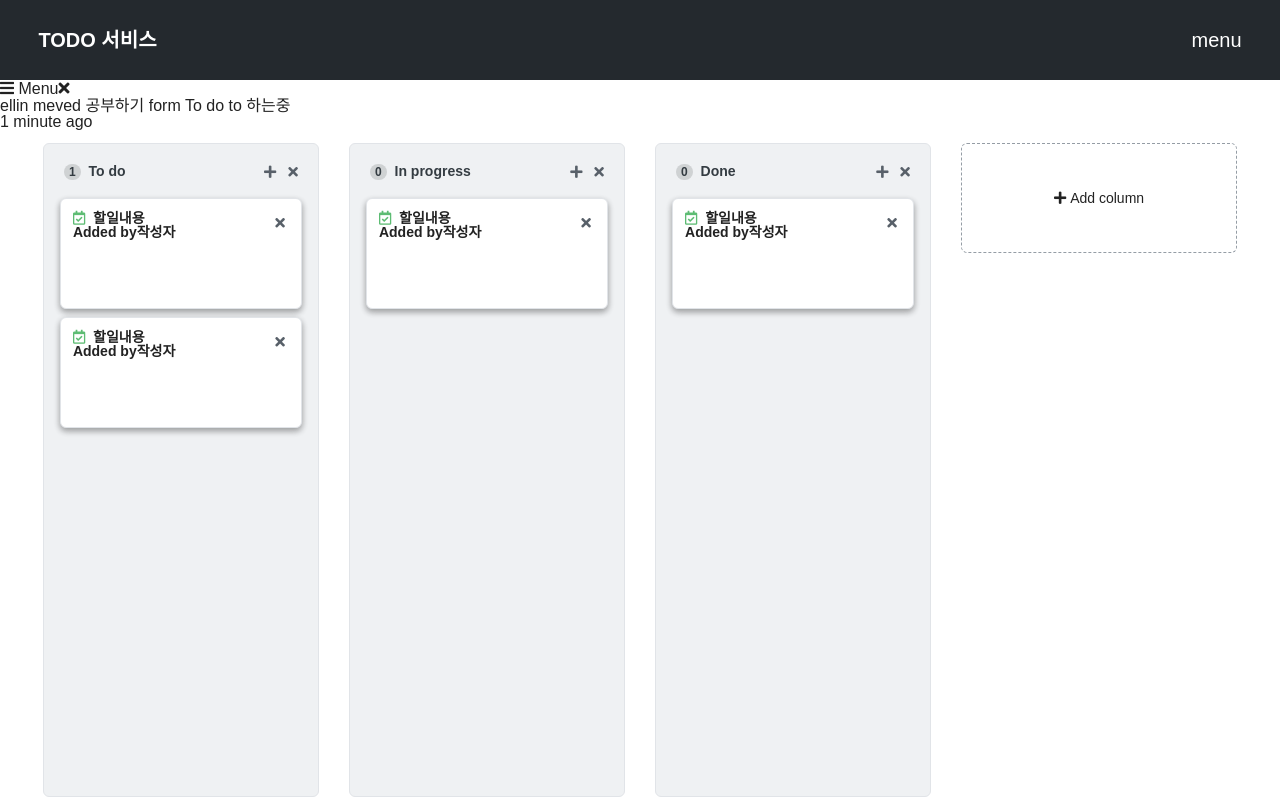
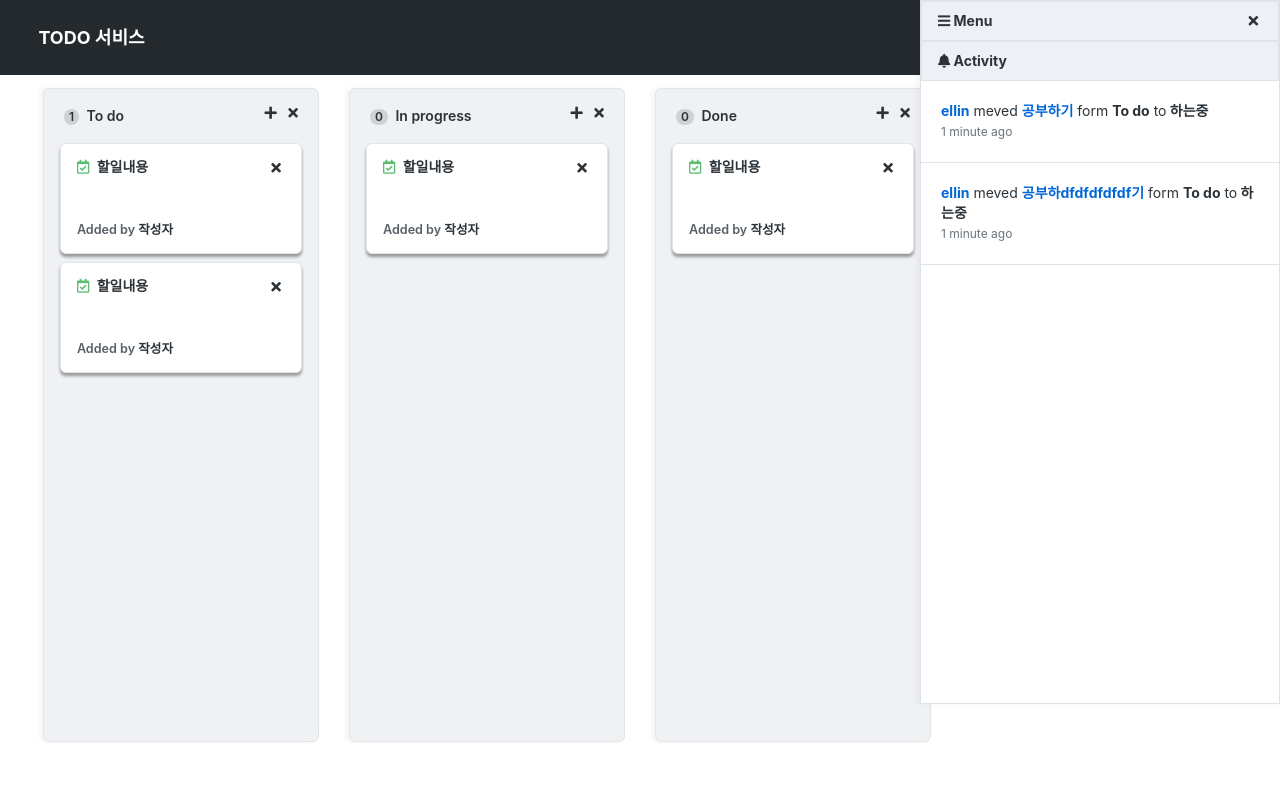
Before and after one commit to codesquad-member-2020/todo-12, a plain HTML site: page FE/index.html in a window 1280 px wide. Both pictures are taken after a click on the button "menu". Drawn offline with Linux system fonts and the light colour scheme.

Commit message:
[feat] menu animation 추가

```diff
--- a/FE/css/menu.css
+++ b/FE/css/menu.css
@@ -1,3 +1,56 @@
+.header__menu-btn:hover {
+}
+#activity-menu {
+  position: absolute;
+  top: 0;
+  width: 360px;
+  min-height: 88vh;
+  display: none;
+  /* 스크롤 안생기고 100% 채우는 방법은? */
+
+  animation-name: slidein;
+  animation-duration: 0.2s;
+  background-color: #fff;
+  box-shadow: -3px 0 5px rgba(36, 41, 46, 0.05);
+  border: 1px solid #dee3eb;
+  font-size: 14px;
+}
+
+@keyframes slidein {
+  0% {
+    transform: translateX(400px);
+  }
+  100% {
+    transform: translateX(0);
+  }
+}
+
 #activity-menu .activity-menu__header {
-  display: flex;
+  padding: 8px 16px;
+  height: 40px;
+  border: inherit;
+  justify-content: space-between;
+  align-items: center;
+  background-color: #edf1f5;
+  font-weight: bold;
 }
+
+#activity-menu .activity-menu__activity {
+  padding: 20px;
+  line-height: 20px;
+  border-bottom: 1px solid #dee3eb;
+}
+
+#activity-menu .action__author > strong,
+#activity-menu .action__todo > strong {
+  color: #0366d6;
+}
+
+#activity-menu .activity__action strong {
+  font-weight: bold;
+}
+
+#activity-menu .activity__time {
+  font-size: 12px;
+  color: #6a737d;
+}
--- a/FE/css/reset.css
+++ b/FE/css/reset.css
@@ -85,10 +85,12 @@ video {
   margin: 0;
   padding: 0;
   border: 0;
-  font-size: 100%;
+  font-size: 14px;
+  color: #2c3338;
   font: inherit;
   vertical-align: baseline;
-  font-family: "Abel", sans-serif;
+  font-family: -apple-system, BlinkMacSystemFont, Segoe UI, Helvetica, Arial,
+    sans-serif, Apple Color Emoji, Segoe UI Emoji;
 }
 
 /* make sure to set some focus styles for accessibility */
--- a/FE/css/style.css
+++ b/FE/css/style.css
@@ -1,10 +1,10 @@
 @import "reset.css";
 @import "modal.css";
 @import "menu.css";
-
-* {
-  /* outline: red solid 1px; */
-}
+/*
+ #activity-menu {
+  outline: red solid 1px;
+}  */
 
 .flex {
   display: flex;
@@ -17,14 +17,15 @@
   justify-content: space-between;
   padding: 0 3%;
   width: 100%;
-  height: 80px;
+  height: 75px;
   background-color: #24292e;
   color: #fff;
   font-weight: bold;
-  font-size: 20px;
+  font-size: 18px;
 }
 
-#header .header__menu-btn {
+#header .header__menu-btn,
+h1 {
   color: #fff;
 }
 
@@ -43,6 +44,7 @@
   background-color: #eff1f3;
   font-weight: 600;
   font-size: 14px;
+  box-shadow: -3px 0 5px rgba(36, 41, 46, 0.05);
 }
 
 #todo #todo__add-column {
@@ -55,7 +57,6 @@
 #todo .column__header {
   justify-content: space-between;
   margin-bottom: 14px;
-  color: #343c42;
 }
 
 #todo .column__card-count {
@@ -69,18 +70,33 @@
 
 #todo .column__card {
   justify-content: space-between;
+  flex-direction: column;
   margin-bottom: 8px;
-  padding: 12px;
+  padding: 16px;
   width: 100%;
   height: 111px;
   border-radius: 6px;
   border: 1px solid #e1e4e8;
   background-color: #fff;
   cursor: move;
-  box-shadow: 0 3px 6px rgba(0, 0, 0, 0.16), 0 3px 6px rgba(0, 0, 0, 0.23);
+  box-shadow: 0 3px 3px rgba(0, 0, 0, 0.17), 0 3px 3px rgba(0, 0, 0, 0.23);
 }
+
+#todo .card__left {
+  justify-content: space-between;
+}
+
+#todo .card__content {
+  margin-right: 20px;
+  word-break: break-all;
+}
+
 #todo .column__card:hover {
   box-shadow: 0 10px 20px rgba(0, 0, 0, 0.19), 0 6px 6px rgba(0, 0, 0, 0.23);
+}
+
+.card__header {
+  height: 80%;
 }
 
 #todo .column__card .card__icon {
@@ -88,10 +104,21 @@
   color: #5dbc73;
 }
 
+#todo .card__author {
+  font-size: 90%;
+  color: #586069;
+}
+
 .plus-btn,
 .close-btn {
-  padding: 4px;
+  padding: 0 4px;
   color: #586069;
+}
+
+#todo .plus-btn:hover,
+#todo .close-btn:hover {
+  color: #426fd6;
+  color: #2188ff;
 }
 
 /* 수정하기 */
@@ -101,7 +128,4 @@
   display: none;
 }
 
-.plus-btn:hover,
-.close-btn:hover {
-  color: #426fd6;
-}
+/* 클릭시 border에 두께와 색을 주면 크기가 변하는것 방지하는 방법 */
--- a/FE/index.html
+++ b/FE/index.html
@@ -19,15 +19,21 @@
       </header>
       <div id="activity-menu">
         <h2 class="blind">활동 메뉴</h2>
-        <div class="activity-menu__header">
+        <div class="activity-menu__header flex">
           <div class="activity-menu__column">
             <i class="fas fa-bars"></i>
             <span>Menu</span>
           </div>
           <div class="activity-menuu__column">
-            <button type="button">
+            <button type="button" class="close-btn">
               <i class="fas fa-times"></i>
             </button>
+          </div>
+        </div>
+        <div class="activity-menu__header flex">
+          <div class="activity-menu__bell">
+          <i class="fas fa-bell"></i>
+          <span>Activity</span>
         </div>
         </div>
         <ul class="activity-menu__list">
@@ -38,8 +44,19 @@
               <span class="action__todo"><strong>공부하기</strong></span>
               <span>form <strong>To do</strong> to<strong> 하는중<strong></span>
             </div>
-            <div class="activity__time">
-              <span>1 minute ago</span>
+            <div>
+              <span class="activity__time">1 minute ago</span>
+            </div>
+          </li>
+          <li class="activity-menu__activity">
+            <div class="activity__action">
+              <span class="action__author"><strong>ellin</strong></span>
+              <span>meved</span>
+              <span class="action__todo"><strong>공부하dfdfdfdfdf기</strong></span>
+              <span>form <strong>To do</strong> to<strong> 하는중<strong></span>
+            </div>
+            <div>
+              <span class="activity__time">1 minute ago</span>
             </div>
           </li>
         </ul>
@@ -75,35 +92,35 @@
 
           <ul class="column__cards">
             <li class="column__card flex">
+                <div class="card__left flex">
                    <div class="card__contents">
-                <div class="card__row">
                       <i class="far fa-calendar-check card__icon"></i>
                       <span class="card__content">할일내용</span>
-                </div>
-                <div class="card__row">
-                  <span class="card__author">Added by<strong>작성자</strong></span>
-                </div>
                    </div>
                    <div class="card__btn">
                     <button type="button" class="close-btn">
                       <i class="fas fa-times"></i>
                     </button>
                   </div>
+                </div>
+                <div>
+                  <span class="card__author">Added by<strong> 작성자</strong></span>
+                </div>
             </li>
             <li class="column__card flex">
+                <div class="card__left flex">
                    <div class="card__contents">
-                <div class="card__row">
                       <i class="far fa-calendar-check card__icon"></i>
                       <span class="card__content">할일내용</span>
-                </div>
-                <div class="card__row">
-                  <span class="card__author">Added by<strong>작성자</strong></span>
-                </div>
                    </div>
                    <div class="card__btn">
                     <button type="button" class="close-btn">
                       <i class="fas fa-times"></i>
                     </button>
+                  </div>
+                </div>
+                <div>
+                  <span class="card__author">Added by<strong> 작성자</strong></span>
                 </div>
             </li>
           </ul>
@@ -137,22 +154,21 @@
            </div>
          </div>
           <!-- //add 입력창 -->
-
           <ul class="column__cards">
-            <li class="column__card  flex">
+            <li class="column__card flex">
+                <div class="card__left flex">
                    <div class="card__contents">
-                <div class="card__row">
                       <i class="far fa-calendar-check card__icon"></i>
                       <span class="card__content">할일내용</span>
-                </div>
-                <div class="card__row">
-                <span class="card__author">Added by<strong>작성자</strong></span>
-              </div>
                    </div>
                    <div class="card__btn">
                     <button type="button" class="close-btn">
                       <i class="fas fa-times"></i>
                     </button>
+                  </div>
+                </div>
+                <div>
+                  <span class="card__author">Added by<strong> 작성자</strong></span>
                 </div>
             </li>
           </ul>
@@ -187,20 +203,20 @@
           <!-- //add 입력창 -->
 
           <ul class="column__cards">
-            <li class="column__card  flex">
+            <li class="column__card flex">
+                <div class="card__left flex">
                    <div class="card__contents">
-                <div class="card__row">
                       <i class="far fa-calendar-check card__icon"></i>
                       <span class="card__content">할일내용</span>
-                </div>
-                <div class="card__row">
-                <span class="card__author">Added by<strong>작성자</strong></span>
-              </div>
                    </div>
                    <div class="card__btn">
                     <button type="button" class="close-btn">
                       <i class="fas fa-times"></i>
                     </button>
+                  </div>
+                </div>
+                <div>
+                  <span class="card__author">Added by<strong> 작성자</strong></span>
                 </div>
             </li>
           </ul>
@@ -262,5 +278,13 @@
        <!--//Edit title popup -->
 
     </div>
+    <script>
+      const menuBtn = document.querySelector('.header__menu-btn');
+      menuBtn.addEventListener('click', ()=>{
+        const menu = document.querySelector('#activity-menu');
+        menu.style.display = 'block';
+         menu.style.right = '0';
+      })
+    </script>
   </body>
 </html>
```
Lines whose indentation alone changed are shown as unchanged.
